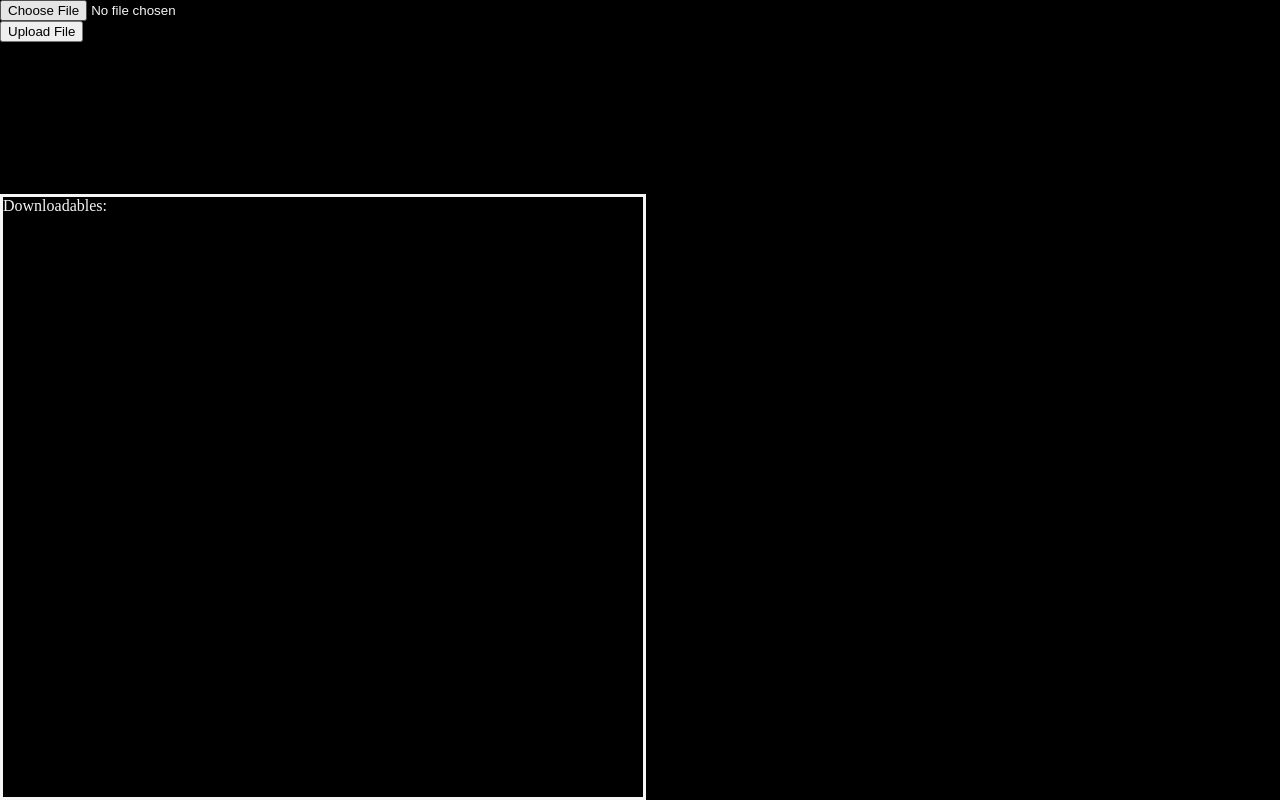
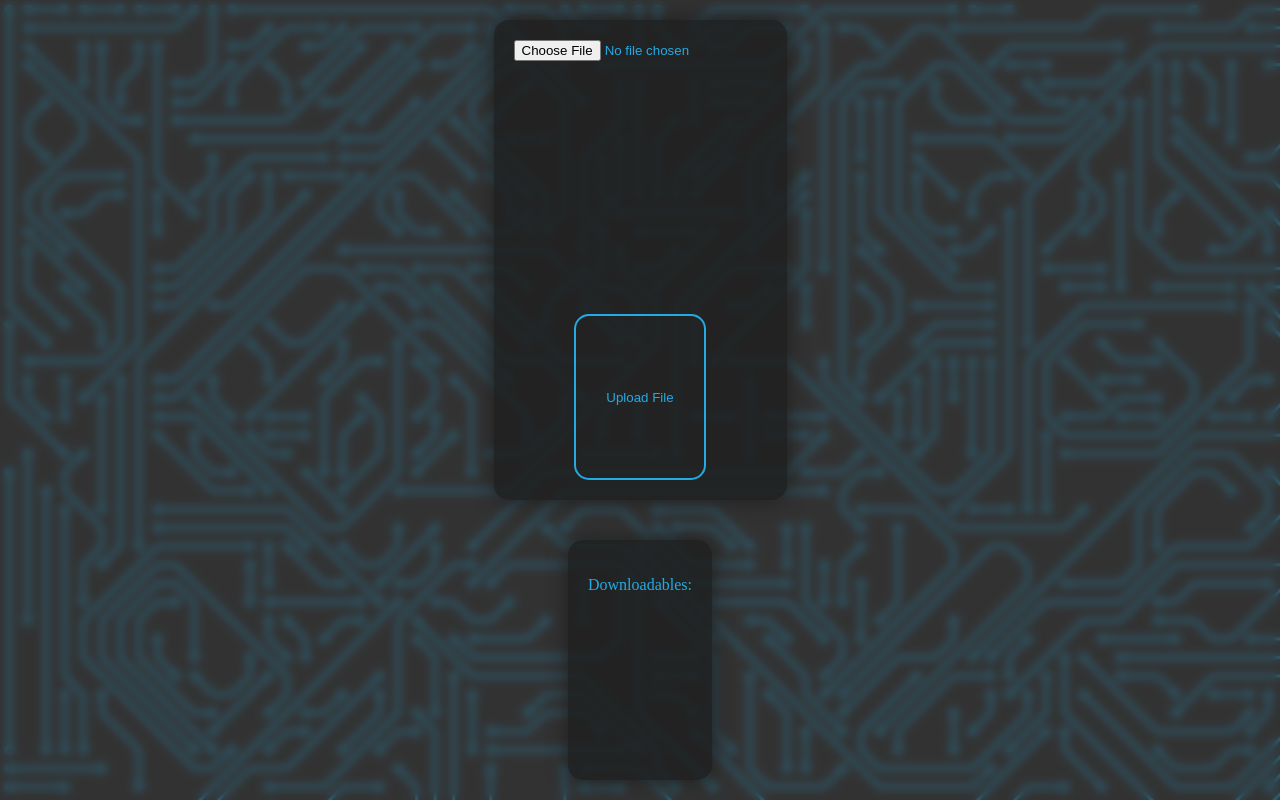
Before and after one commit to AxiomDevelopment/FileServer, a plain HTML site: page public/index.html in a window 1280 px wide. Drawn offline with Linux system fonts and the light colour scheme; no server answers.

Commit message:
Style Revision #1

```diff
--- a/public/index.html
+++ b/public/index.html
@@ -6,18 +6,28 @@
     <link rel="icon" type="image/x-icon" href="./images/favicon.ico">
     <link rel="stylesheet" href="./style.css">
     <script src='./source.js'></script>
+    <meta charset="UTF-8">
+    <meta name="viewport" content="width=device-width, initial-scale=1.0, shrink-to-fit=no">
 </head>
 
 <body>
-    <form id="form1">
-        <input id="file1" type="file" />
-        <div class="progress-wrapper">
-            <div id="progress-bar-file1" class="progress"></div>
+    <div id="content">
+        <div id="credits">
+            <p>Functionality: <a href="https://github.com/ArmoredFuzzball">ArmoredFuzzball</a></p>
+            <p>Design: <a href="https://github.com/BadWolf22">BadWolf22</a></p>
+            <p><a href="https://bgjar.com/circuit-board">Background</a></p>
         </div>
-        <button type="button" onclick="postFile()">Upload File</button>
-    </form>
-    <div id="downloadables">
-        Downloadables:
+        <form id="form1">
+            <input id="file1" name="file1" type="file" />
+            <div class="progress-wrapper">
+                <div id="progress-bar-file1" class="progress"></div>
+            </div>
+            <button type="button" onclick="postFile()">Upload File</button>
+        </form>
+        <div id="downloads">
+            <p>Downloadables:</p>
+            <div id="downloadables"></div>
+        </div>
     </div>
 </body>
 
--- a/public/source.js
+++ b/public/source.js
@@ -49,7 +49,7 @@ function createFilebox(name, size) {
     let div = document.createElement('div');
     div.setAttribute("name", name);
     div.setAttribute("class", "filebox");
-    div.innerText = `${name} ...... ${Math.round((size / 1000000) * 100) / 100}MB`;
+    div.innerText = `${name} \n\n ${Math.round((size / 1000000) * 100) / 100}MB`;
     div.setAttribute("onclick", 'reqFile(this.getAttribute("name"))');
     div.href = `./upload/${name}`;
     div.download = name;
--- a/public/style.css
+++ b/public/style.css
@@ -3,25 +3,142 @@ html {
     width: 100%;
     height: 100%;
     margin: 0;
+    padding: 0;
     color: whitesmoke;
-    background-color: black;
+    background-color: rgb(51, 51, 51);
+    /* https://bgjar.com/circuit-board */
+    background-image: url("./images/Circuit Board.svg");
+    background-repeat: no-repeat;
+    background-size: cover;
+}
+
+/* Only shows if hover */
+#credits {
+    position: absolute;
+    left: 0px;
+    background-color: rgba(36, 171, 227, 0.7);
+    border-radius: 15px;
+    padding: 10px;
+    margin: 20px;
+    opacity:0%;
+    transition: opacity 0.3s;
+}
+
+#credits:hover {
+    opacity: 100%;
+}
+
+::-webkit-scrollbar {
+    background-color: transparent;
+    width: 10px;
+}
+
+::-webkit-scrollbar-thumb {
+    background: rgba(36, 171, 227, 0.5);
+    border-radius: 15px;
+}
+
+::-webkit-scrollbar-thumb:hover {
+    background: rgba(36, 171, 227, 0.7);
+}
+
+::-webkit-scrollbar-thumb:active {
+    background: rgba(36, 171, 227, 1);
+}
+
+#content {
+    display: flex;
+    flex-direction: column;
+    align-items: center;
+    height: 100%;
+    background-color: rgba(51, 51, 51, 0.5);
+    backdrop-filter: blur(5px);
+}
+
+#form1 {
+    flex: 2;
+    margin: 20px;
+    background-color: rgba(31, 31, 31, 0.8);
+    color: rgba(36, 171, 227, 1);
+    border-radius: 15px;
+    display: flex;
+    flex-direction: column;
+    align-items: center;
+    padding: 20px;
+    box-shadow: 0px 0px 20px rgba(31, 31, 31, 1);
+}
+
+#form1>button {
+    background-color: rgba(36, 171, 227, 0);
+    border-radius: 15px;
+    padding: 10px 30px 10px 30px;
+    transition: background-color 0.08s, color 0.08s;
+    color: rgba(36, 171, 227, 1);
+    border: rgba(36, 171, 227, 1) solid 2px;
+}
+
+#form1>button:hover {
+    background-color: rgba(36, 171, 227, 0.5);
+    color: rgba(31, 31, 31, 1);
+}
+
+#form1>button:active {
+    box-shadow: inset 1px 1px 10px;
+}
+
+#form1>* {
+    flex: auto;
+    display: block;
+}
+
+#downloads {
+    display: flex;
+    flex-flow: column;
+    overflow: hidden;
+    margin: 20px;
+    padding: 20px;
+    background-color: rgba(31, 31, 31, 0.8);
+    border-radius: 15px;
+    box-shadow: 0px 0px 20px rgba(31, 31, 31, 1);
+    color: rgba(36, 171, 227, 1);
+    min-height: 200px;
 }
 
 #downloadables {
-    position: absolute;
-    border: 3px solid whitesmoke;
-    width: 50%;
-    height: 75%;
-    left: 0px;
-    bottom: 0px;
+    flex: 8;
     overflow-y: scroll;
+    display: flex;
+    flex-flow: row wrap;
+    justify-content: space-evenly;
 }
 
 .filebox {
-    border: 2px solid whitesmoke;
+    border-radius: 15px;
+    overflow: hidden;
+    text-overflow: ellipsis;
+    max-width: 30%;
+    flex: 1 100%;
+    /* border: 2px solid rgba(36, 171, 227, 1); */
     cursor: pointer;
+    min-height: 40px;
+    margin: 10px;
+    padding: 10px;
+    background-color: rgba(31, 31, 31, 0.7);
 }
+
 .filebox:hover {
-    border: 2px solid rgb(0, 213, 255);
+    /* border: 2px solid rgb(0, 213, 255); */
+    background-color: rgba(36, 171, 227, 0.5);
     color: rgb(0, 213, 255)
 }
+
+@media screen and (max-width: 1300px) {
+    .filebox {
+        max-width: 45%;
+    }
+}
+@media screen and (max-width: 900px) {
+    .filebox {
+        max-width: unset;
+    }
+}
```
Also changed, not shown: public/images/Circuit Board.svg (added).
